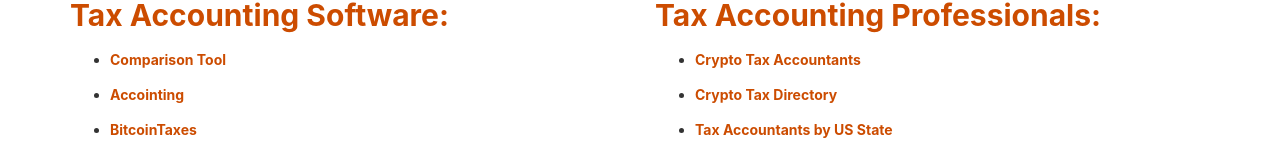
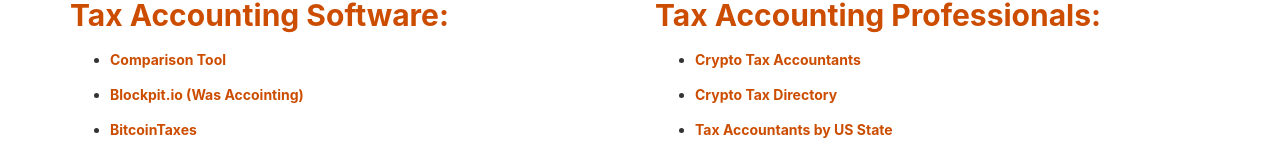
Before and after one commit to MrRGnome/btc-resources, a plain HTML site: page bitcoin-information/tax-accounting.html in a window 1280 px wide. Shown: the part 307-464 px from the top of the page. Drawn offline with Linux system fonts and the light colour scheme.

Commit message:
Update tax-accounting.html
Accointing is now blockpit.io. Updated link and description.

```diff
--- a/bitcoin-information/tax-accounting.html
+++ b/bitcoin-information/tax-accounting.html
@@ -57,7 +57,7 @@
           <h2 id="software"><a href="#software">Tax Accounting Software:</a></h2>
           <ul>
             <li><a href="https://app.cointaxlist.com/cryptotaxsoftwares" title="Comparison" target="_blank" rel="noopener">Comparison Tool</a></li>
-            <li><a href="https://www.accointing.com/" title="Accointing" target="_blank" rel="noopener">Accointing</a></li>
+            <li><a href="https://www.blockpit.io/lp/accointing" title="Blockpit.io/Accointing" target="_blank" rel="noopener">Blockpit.io (Was Accointing)</a></li>
             <li><a href="https://bitcoin.tax/" title="BitcoinTaxes" target="_blank" rel="noopener">BitcoinTaxes</a></li>
             <li><a href="https://github.com/BittyTax/BittyTax" title="BittyTax" target="_blank" rel="noopener">BittyTax</a> (free open source software)</li>
             <li><a href="https://www.bitwave.io/solutions/crypto-and-defi-tax-tracking-software" title="Bitwave" target="_blank" rel="noopener">BitWave</a> (enterprise software)</li>
```
